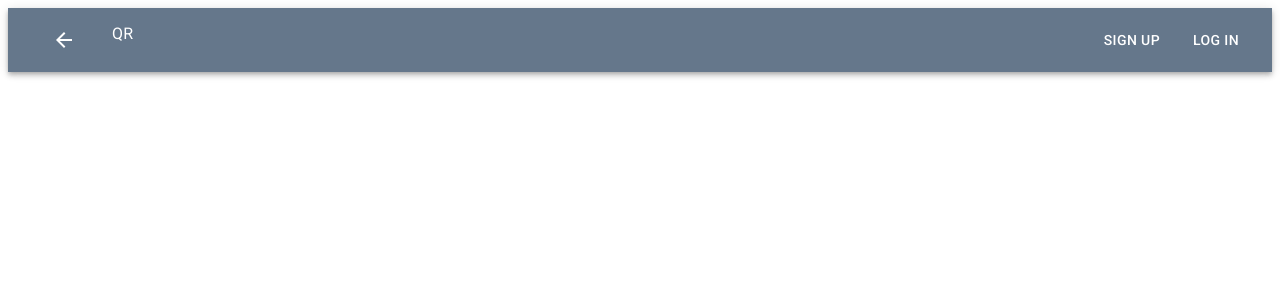
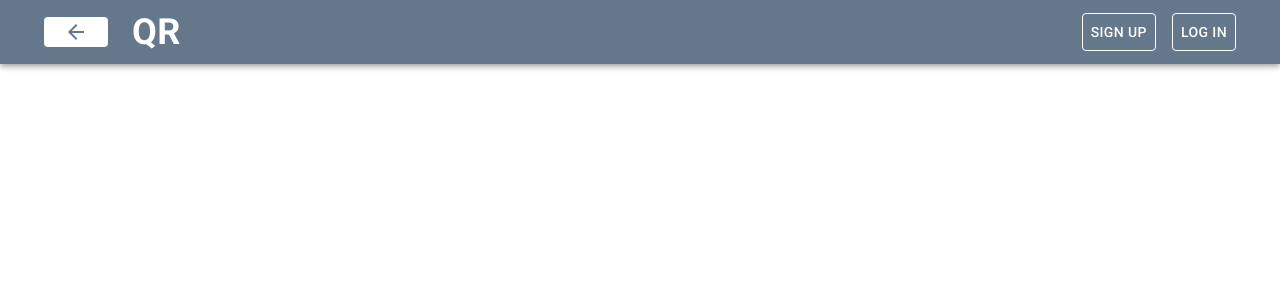
Before and after one commit to julesadikhanyan/qroom-client, a React app: page /room in a window 1280 px wide. Shown: the top 300 px of the page. Built offline with nearby package versions, Linux system fonts and the light colour scheme.

Commit message:
Style: dark header

```diff
--- a/src/components/DarkHeader/index.tsx
+++ b/src/components/DarkHeader/index.tsx
@@ -1,28 +1,50 @@
 import React from "react";
-import { AppBar, Box, Button, Toolbar, Typography, Stack } from "@mui/material";
+import { AppBar, Box, Button, Toolbar, Typography, Stack, styled } from "@mui/material";
 import ArrowBackIcon from '@mui/icons-material/ArrowBack';
+
+import theme from "../../style/theme";
+
+const StyledButton = styled(Button)({
+    border: "1px solid #FFFFFF"
+});
 
 const DarkHeader: React.FC = () => {
     return (
         <Box sx={{ flexGrow: 1 }}>
-            <AppBar position="static">
+            <AppBar position="static" sx={{ padding: "0 20px 0 20px" }}>
                 <Toolbar>
                     <Stack
-                        sx={{ flexGrow: 1}}
-                        spacing={2}
+                        sx={{ flexGrow: 1, alignItems: "center"}}
+                        spacing={3}
                         direction="row"
                     >
-                        <Button color="inherit">
+                        <Button sx={{
+                            backgroundColor: "#FFFFFF",
+                            color: theme.palette.primary.main,
+                            height: 30,
+                            "&:hover": {
+                                backgroundColor: "#FFFFFF"
+                            }
+                        }}>
                             <ArrowBackIcon/>
                         </Button>
-                        <Typography component="div">QR</Typography>
+                        <Typography
+                            component="div"
+                            sx={{
+                                fontSize: 36,
+                                fontWeight: "bold",
+                                color: "#FFFFFF"
+                            }}
+                        >
+                            QR
+                        </Typography>
                     </Stack>
                     <Stack
                         spacing={2}
                         direction="row"
                     >
-                        <Button color="inherit">Sign up</Button>
-                        <Button color="inherit">Log in</Button>
+                        <StyledButton color="inherit">Sign up</StyledButton>
+                        <StyledButton color="inherit">Log in</StyledButton>
                     </Stack>
                 </Toolbar>
             </AppBar>
--- a/src/style/App.scss
+++ b/src/style/App.scss
@@ -1,3 +1,8 @@
+* {
+  margin: 0;
+  padding: 0;
+}
+
 body {
   font-family: 'Roboto', sans-serif;
   color: #65778B;
```
